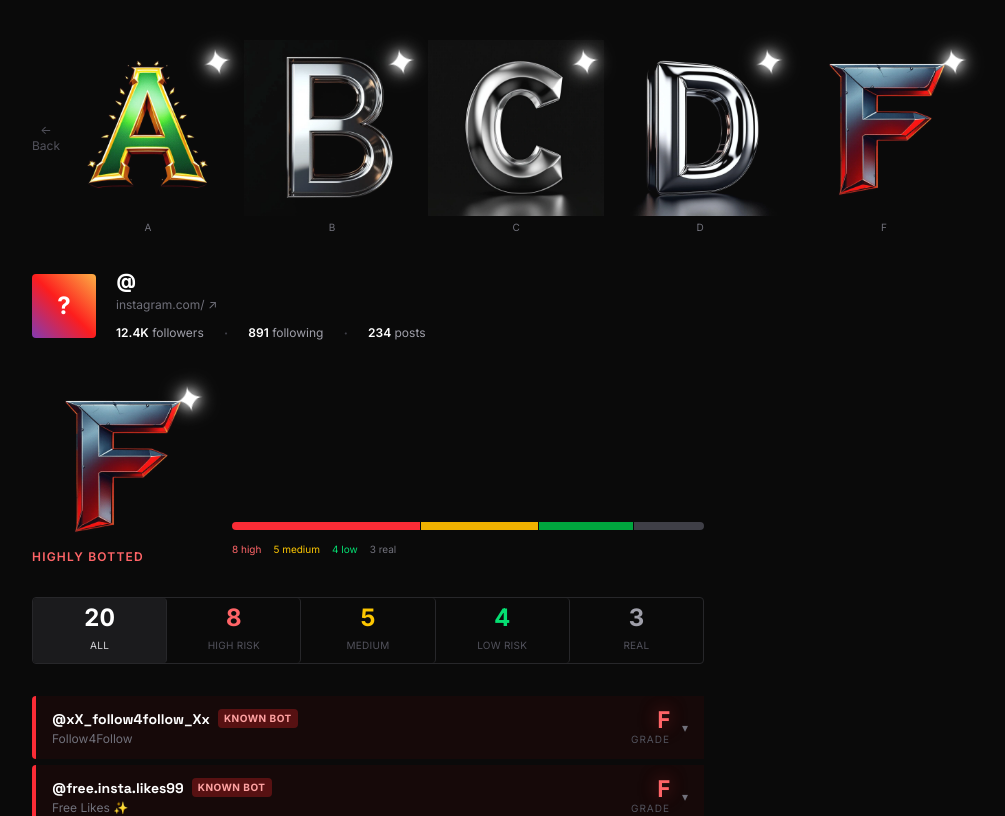
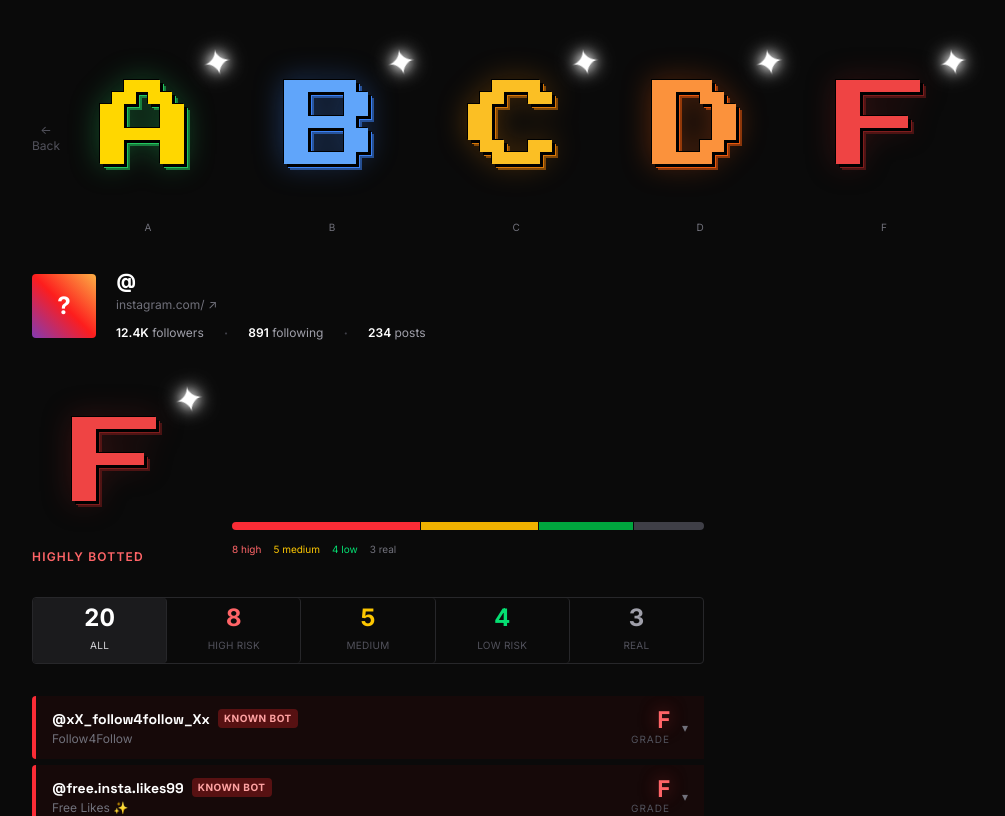
Before and after one commit to OfekStar/instagram-bot-detector, a React (Vite) app in the folder frontend/: page /results in a window 1280 px wide. Shown: the top 816 px of the page, without its empty margins (272-1277 px from the left). Built offline with nearby package versions, Linux system fonts and the light colour scheme.

Commit message:
feat(ui): Press Start 2P pixel font grade letters with arcade shadow stack

```diff
--- a/frontend/index.html
+++ b/frontend/index.html
@@ -7,7 +7,7 @@
         <title>Instagram Bot Detector</title>
         <link rel="preconnect" href="https://fonts.googleapis.com">
         <link rel="preconnect" href="https://fonts.gstatic.com" crossorigin>
-        <link href="https://fonts.googleapis.com/css2?family=Inter:wght@400;500;600;700&family=Space+Grotesk:wght@600;700;800&family=Bebas+Neue&display=swap" rel="stylesheet">
+        <link href="https://fonts.googleapis.com/css2?family=Inter:wght@400;500;600;700&family=Space+Grotesk:wght@600;700;800&family=Bebas+Neue&family=Press+Start+2P&display=swap" rel="stylesheet">
     </head>
     <body>
         <div id="root"></div>
--- a/frontend/src/pages/ResultsPage.tsx
+++ b/frontend/src/pages/ResultsPage.tsx
@@ -501,15 +501,35 @@ function getBotGrade(percent: number): { grade: string; color: string; label: st
   return { grade: "F", ...GRADE_META["F"] };
 }
 
+const GRADE_CSS: Record<string, { color: string; shadow: string }> = {
+  A: { color: "#FFD700", shadow: "#22c55e" },
+  B: { color: "#60a5fa", shadow: "#3b82f6" },
+  C: { color: "#fbbf24", shadow: "#d97706" },
+  D: { color: "#fb923c", shadow: "#ea580c" },
+  F: { color: "#ef4444", shadow: "#7f1d1d" },
+};
+
 function GradeLetter({ letter }: { letter: string }) {
+  const { color, shadow } = GRADE_CSS[letter] ?? GRADE_CSS["F"];
   return (
-    <div className="relative w-44 h-44 shrink-0">
-      <img
-        src={GRADE_IMAGES[letter]}
-        alt={`Grade ${letter}`}
-        className="w-full h-full object-contain"
-        style={{ mixBlendMode: "screen" }}
-      />
+    <div className="relative w-44 h-44 shrink-0 flex items-center justify-center">
+      <span
+        className="select-none leading-none"
+        style={{
+          fontFamily: "'Press Start 2P', monospace",
+          fontSize: "6rem",
+          color,
+          textShadow: `
+            3px 3px 0 #000,
+            -1px -1px 0 #000,
+            4px 4px 0 ${shadow},
+            6px 6px 0 ${shadow}88,
+            0 0 30px ${shadow}66
+          `,
+        }}
+      >
+        {letter}
+      </span>
       {/* Arcade sparkle — big, glow pulses, slow spin */}
       <span className="absolute top-1 right-1 text-4xl leading-none pointer-events-none select-none"
         style={{ color: "#ffffff", animation: "sparkle 7s linear infinite" }}
```
